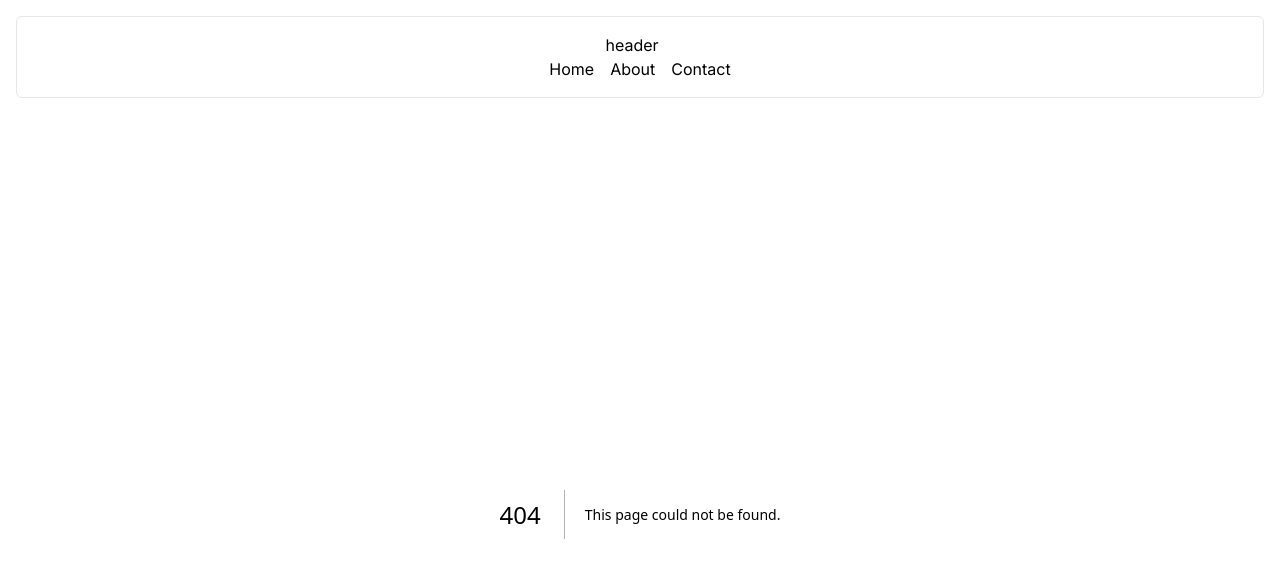
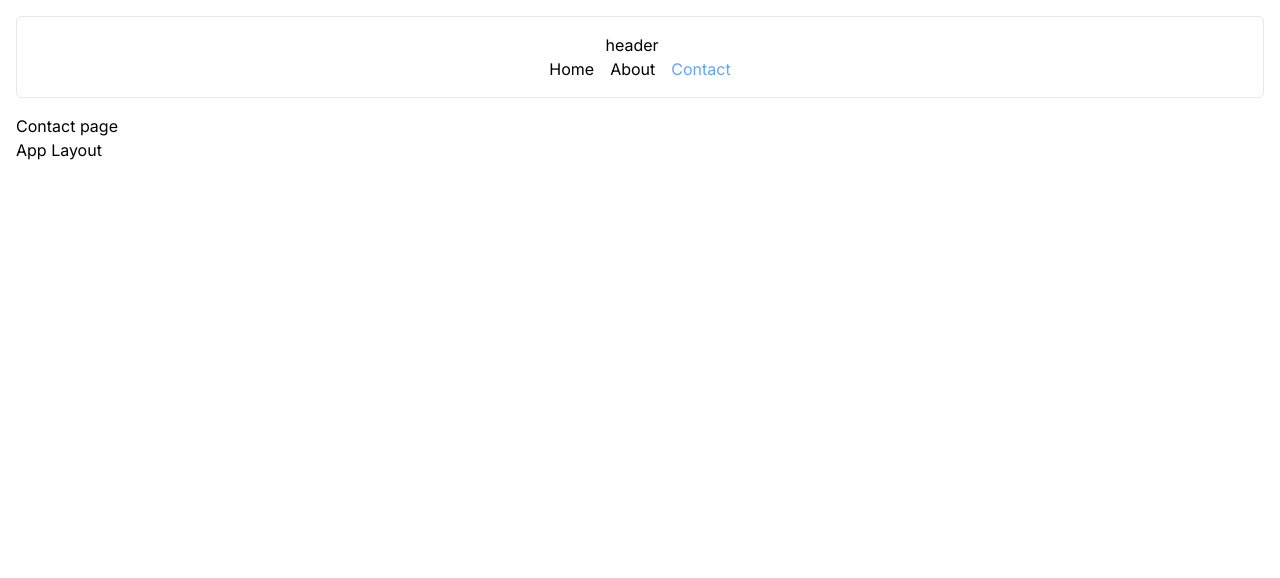
Before and after one commit to mrvin100/nextjs-learn, a Next.js app in the folder routing/: page /contact in a window 1280 px wide. Before the commit this address had no page. Shown: the top 578 px of the page. Built offline with nearby package versions, Linux system fonts and the light colour scheme.

Commit message:
ok for layout and templates

```diff
--- /dev/null
+++ b/routing/app/(app)/about/page.tsx
@@ -0,0 +1,11 @@
+import { Metadata } from "next"
+
+export const metadata:Metadata = {
+    title: "About Us"
+}
+
+export default function About () {
+    return(
+        <div>About page</div>
+    )
+}
--- /dev/null
+++ b/routing/app/(app)/contact/page.tsx
@@ -0,0 +1,10 @@
+import type { Metadata } from "next";
+
+export const metadata: Metadata = {
+
+  title: "Contact Us",
+}
+
+export default function Contact() {
+  return (<div>Contact page</div>);
+}
--- /dev/null
+++ b/routing/app/(app)/layout.tsx
@@ -0,0 +1,8 @@
+export default function AppLayout({ children }: { children: React.ReactNode }) {
+  return (
+    <div>
+      {children}
+      <p>App Layout</p>
+    </div>
+  );
+}
--- a/routing/app/ui/nav-links.tsx
+++ b/routing/app/components/nav-links.tsx
@@ -2,7 +2,8 @@
 
 import Link from "next/link";
 import { usePathname } from "next/navigation";
-const links = [
+
+export const navLinks = [
   { href: "/", text: "Home" },
   { href: "/about", text: "About" },
   { href: "/contact", text: "Contact" },
@@ -12,13 +13,13 @@ const NavLinks = () => {
   const pathname = usePathname();
   return (
     <nav className="flex gap-4 justify-center">
-      {links.map((link, index) => (
+      {navLinks.map((navLink, index) => (
         <Link
           key={index}
-          href={link.href}
-          className={`${pathname === link.href ? "active" : ""}`}
+          href={navLink.href}
+          className={`${pathname === navLink.href ? "active text-blue-400" : ""}`}
         >
-          {link.text}
+          {navLink.text}
         </Link>
       ))}
     </nav>
--- a/routing/app/layout.tsx
+++ b/routing/app/layout.tsx
@@ -2,12 +2,12 @@ import type { Metadata } from "next";
 import { Inter } from "next/font/google";
 import "./globals.css";
 import Template from "./template";
-import NavLinks from "./ui/nav-links";
+import NavLinks from "./components/nav-links";
 
 const inter = Inter({ subsets: ["latin"] });
 
 export const metadata: Metadata = {
-  title: "Next learn",
+  title: "Next learn|Routing",
   description: "Course of Next app",
 };
 
```
